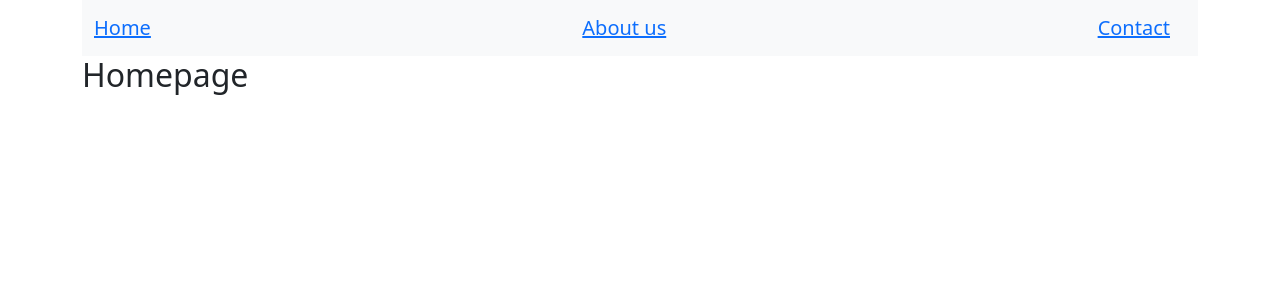
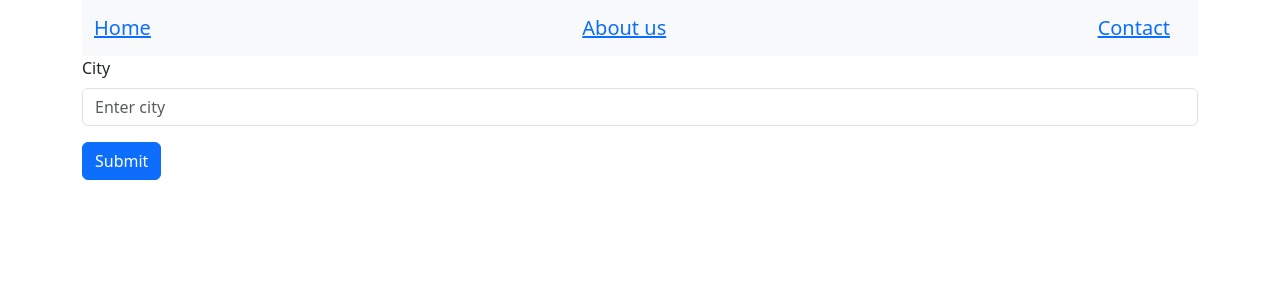
Before and after one commit to JhonnyRubioG/bootcamp-react-project, a React (Vite) app: page / in a window 1280 px wide. Shown: the top 300 px of the page. Built offline with nearby package versions, Linux system fonts and the light colour scheme.

Commit message:
Se agrega form para ingresar ciudad para consultar el clima

```diff
--- a/src/views/Homepage/index.tsx
+++ b/src/views/Homepage/index.tsx
@@ -1,10 +1,33 @@
+import { useState } from "react";
+import Button from 'react-bootstrap/Button';
+import Form from 'react-bootstrap/Form';
+
 const Homepage = () => {
 
+    const [formCity, setFormCity] = useState("")
 
+      const handleChange = (event: any) => {
+        setFormCity(event.target.value)
+      };
+
+      const handleSubmit = (event: any) => {
+        event.preventDefault();
+        console.log(formCity);
+      };
 
     return (
         <div>
-            <h2>Homepage</h2>
+            <Form onSubmit={handleSubmit}>
+                <Form.Group className="mb-3" controlId="formBasicEmail">
+                    <Form.Label>City</Form.Label>
+                    <Form.Control onChange={handleChange} type="text" placeholder="Enter city" />
+                </Form.Group>
+
+
+                <Button variant="primary" type="submit">
+                    Submit
+                </Button>
+            </Form>
         </div>
     )
 };
```
